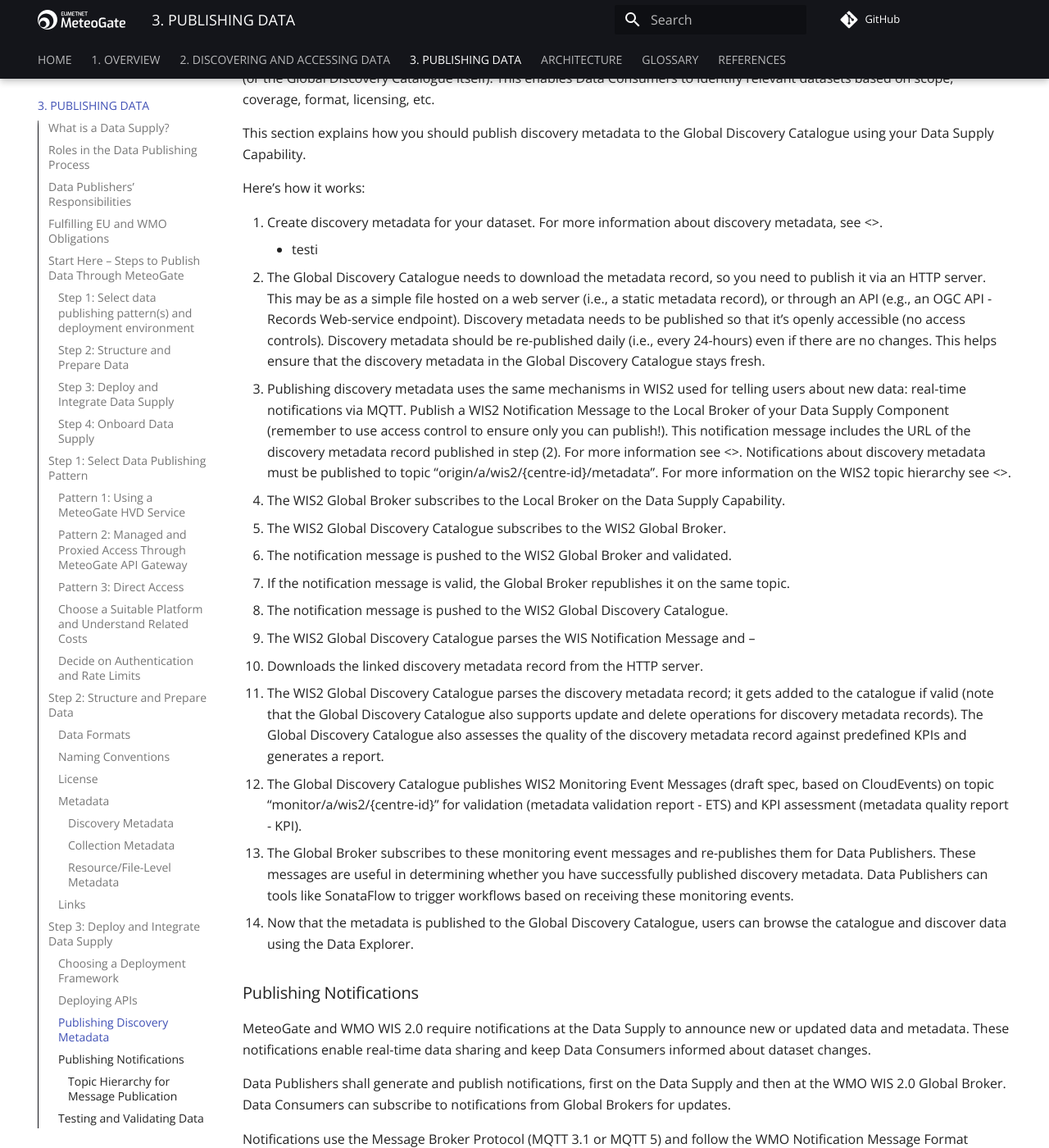
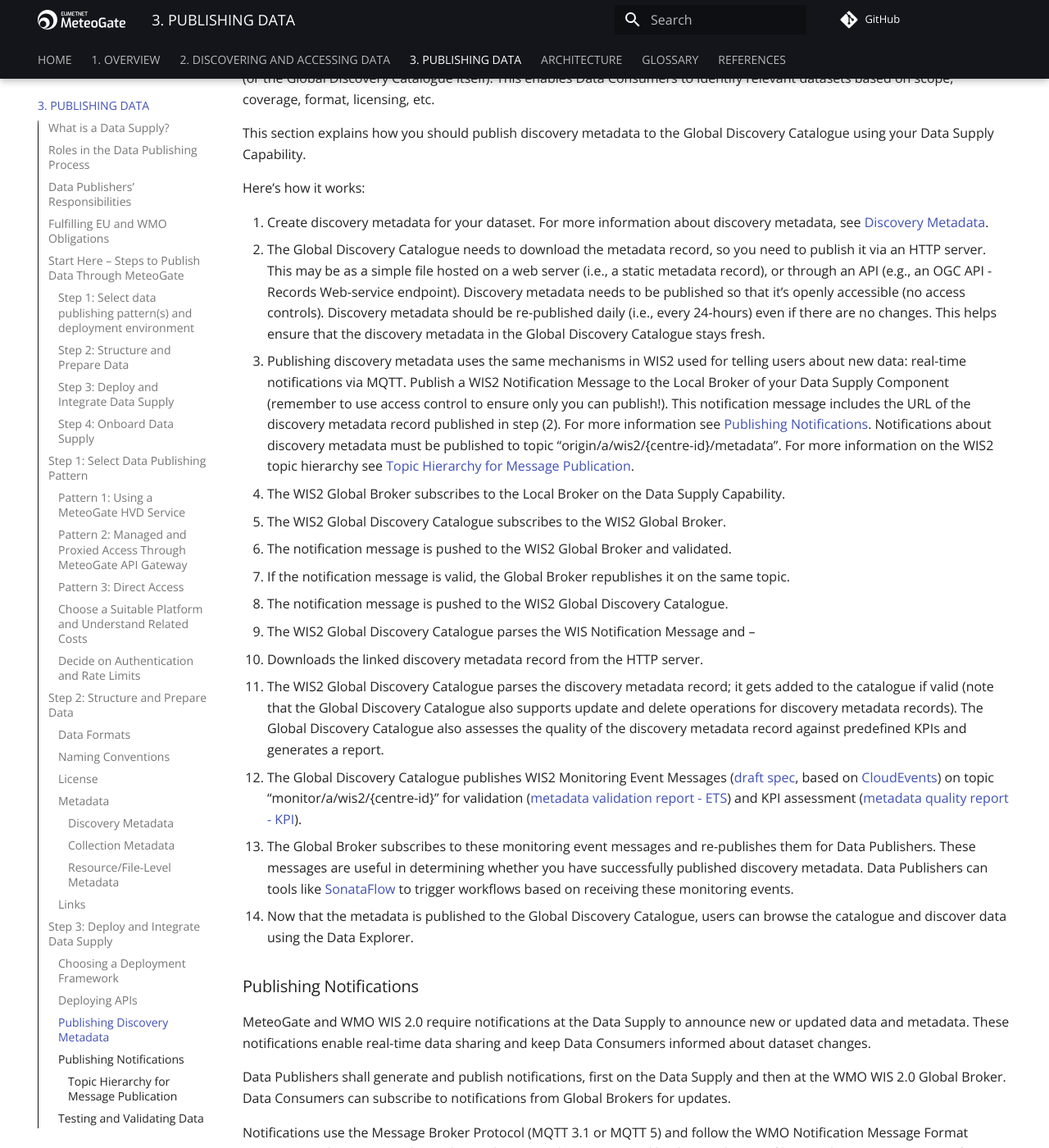
Before and after one commit to EUMETNET/meteogate-documentation, an MkDocs documentation site: the page built from docs/3-publishing-data.md, in a window 1280 px wide and 1400 px high, scrolled down 13932 px. Shown: the whole window at 82% size. Built offline with MkDocs 1.6.1 and Material for MkDocs 9.7.7, drawn with Linux system fonts in a browser that asks for light colours; comment, search, counter and statistics services are not loaded; some of the changed text lies outside the part shown.

Commit message:
Update 3-publishing-data.md

```diff
--- a/docs/3-publishing-data.md
+++ b/docs/3-publishing-data.md
@@ -406,21 +406,21 @@ This section explains how you should publish discovery metadata to the Global Di
 
 Here’s how it works:
 
-  1.	Create discovery metadata for your dataset. For more information about discovery metadata, see <<discovery-metadata>>.
-    - testi
+  1.	Create discovery metadata for your dataset. For more information about discovery metadata, see [Discovery Metadata](#discovery-metadata).
   2.	The Global Discovery Catalogue needs to download the metadata record, so you need to publish it via an HTTP server. This may be as a simple file hosted on a web server (i.e., a static metadata record), or through an API (e.g., an OGC API - Records Web-service endpoint). Discovery metadata needs to be published so that it’s openly accessible (no access controls). Discovery metadata should be re-published daily (i.e., every 24-hours) even if there are no changes. This helps ensure that the discovery metadata in the Global Discovery Catalogue stays fresh.
-4.	Publishing discovery metadata uses the same mechanisms in WIS2 used for telling users about new data: real-time notifications via MQTT. Publish a WIS2 Notification Message to the Local Broker of your Data Supply Component (remember to use access control to ensure only you can publish!). This notification message includes the URL of the discovery metadata record published in step (2). For more information see <<publishing-notifications>>. Notifications about discovery metadata must be published to topic “origin/a/wis2/{centre-id}/metadata”. For more information on the WIS2 topic hierarchy see <<topic-hierarchy-for-message-publication>>.
-5.	The WIS2 Global Broker subscribes to the Local Broker on the Data Supply Capability.
-6.	The WIS2 Global Discovery Catalogue subscribes to the WIS2 Global Broker.
-7.	The notification message is pushed to the WIS2 Global Broker and validated.
-8.	If the notification message is valid, the Global Broker republishes it on the same topic.
-9.	The notification message is pushed to the WIS2 Global Discovery Catalogue.
-10.	The WIS2 Global Discovery Catalogue parses the WIS Notification Message and –
-11.	Downloads the linked discovery metadata record from the HTTP server.
-12.	The WIS2 Global Discovery Catalogue parses the discovery metadata record; it gets added to the catalogue if valid (note that the Global Discovery Catalogue also supports update and delete operations for discovery metadata records). The Global Discovery Catalogue also assesses the quality of the discovery metadata record against predefined KPIs and generates a report.
-13.	The Global Discovery Catalogue publishes WIS2 Monitoring Event Messages (draft spec, based on CloudEvents) on topic “monitor/a/wis2/{centre-id}” for validation (metadata validation report - ETS) and KPI assessment (metadata quality report - KPI).
-14.	The Global Broker subscribes to these monitoring event messages and re-publishes them for Data Publishers. These messages are useful in determining whether you have successfully published discovery metadata. Data Publishers can tools like SonataFlow to trigger workflows based on receiving these monitoring events.
-15.	Now that the metadata is published to the Global Discovery Catalogue, users can browse the catalogue and discover data using the Data Explorer.
+  3.	Publishing discovery metadata uses the same mechanisms in WIS2 used for telling users about new data: real-time notifications via MQTT. Publish a WIS2 Notification Message to the Local Broker of your Data Supply Component (remember to use access control to ensure only you can publish!). This notification message includes the URL of the discovery metadata record published in step (2). For more information see [Publishing Notifications](#publishing-notifications). Notifications about discovery metadata must be published to topic “origin/a/wis2/{centre-id}/metadata”. For more information on the WIS2 topic hierarchy see [Topic Hierarchy for Message Publication](#topic-hierarchy-for-message-publication).
+  4.	The WIS2 Global Broker subscribes to the Local Broker on the Data Supply Capability.
+  5.	The WIS2 Global Discovery Catalogue subscribes to the WIS2 Global Broker.
+  6.	The notification message is pushed to the WIS2 Global Broker and validated.
+  7.	If the notification message is valid, the Global Broker republishes it on the same topic.
+  8.	The notification message is pushed to the WIS2 Global Discovery Catalogue.
+  9.	The WIS2 Global Discovery Catalogue parses the WIS Notification Message and –
+  10.	Downloads the linked discovery metadata record from the HTTP server.
+  11.	The WIS2 Global Discovery Catalogue parses the discovery metadata record; it gets added to the catalogue if valid (note that the Global Discovery Catalogue also supports update and delete operations for discovery metadata records). The Global Discovery Catalogue also assesses the quality of the discovery metadata record against predefined KPIs and generates a report.
+  12.	The Global Discovery Catalogue publishes WIS2 Monitoring Event Messages ([draft spec](https://wmo-im.github.io/wis2-monitoring-events/standard/wis2-monitoring-events-DRAFT.html), based on [CloudEvents](https://cloudevents.io)) on topic “monitor/a/wis2/{centre-id}” for validation ([metadata validation report - ETS](https://wmo-im.github.io/wis2-monitoring-events/standard/wis2-monitoring-events-DRAFT.html)) and KPI assessment ([metadata quality report - KPI](https://wmo-im.github.io/wis2-monitoring-events/standard/wis2-monitoring-events-DRAFT.html)).
+  13.	The Global Broker subscribes to these monitoring event messages and re-publishes them for Data Publishers. These messages are useful in determining whether you have successfully published discovery metadata. Data Publishers can tools like [SonataFlow](https://sonataflow.org/serverlessworkflow/latest/index.html) to trigger workflows based on receiving these monitoring events.
+  14.	Now that the metadata is published to the Global Discovery Catalogue, users can browse the catalogue and discover data using the Data Explorer.
+
 
 ### Publishing Notifications
 
@@ -434,7 +434,7 @@ For implementation guidance, refer to [WMO schema repository](https://schemas.wm
 
 #### Topic Hierarchy for Message Publication
 
-MeteoGate layers on top of WMO WIS 2.0. Consequently, data exchange in MeteoGate must comply with WIS 2.0 specifications. As described in <<publishing-notifications>>, notification messages must be published to the correct topics.
+MeteoGate layers on top of WMO WIS 2.0. Consequently, data exchange in MeteoGate must comply with WIS 2.0 specifications. As described in [Publishing Notifications ](#publishing-notifications), notification messages must be published to the correct topics.
 
 Given that WIS 2.0 has hundreds of (meta)data publishers – how do we keep the notifications organised? Notifications in WIS 2.0 are published on specific **topics** according to the [WIS2 Topic Hierarchy specification](https://wmo-im.github.io/wis2-topic-hierarchy/standard/wis2-topic-hierarchy-STABLE.html).
 
```
